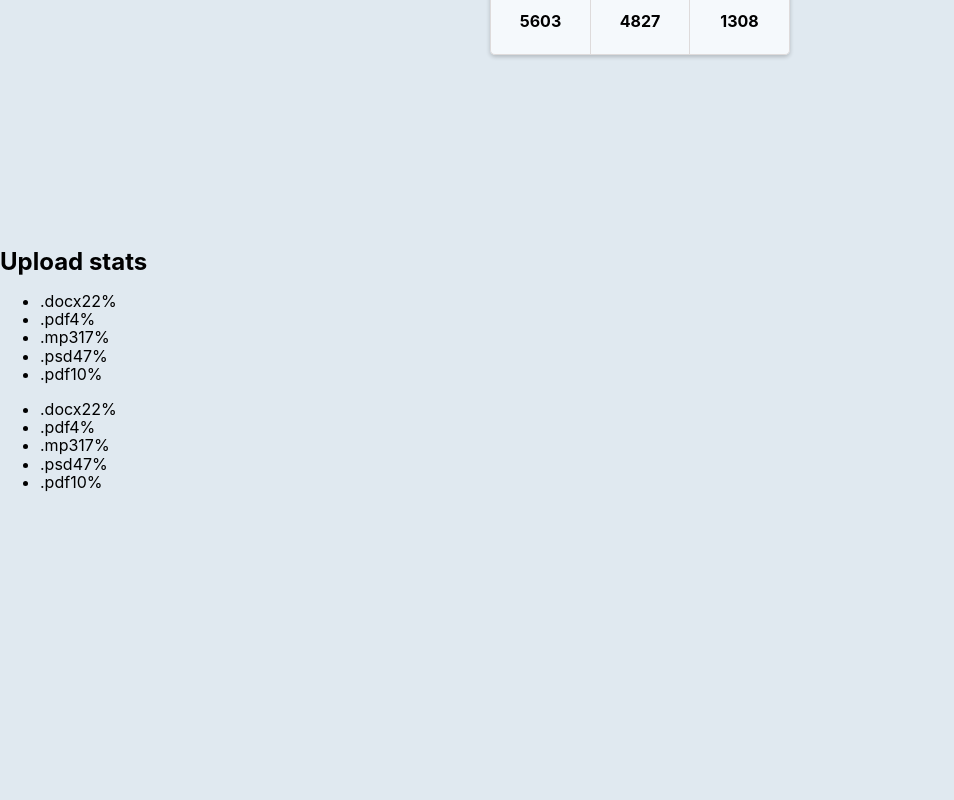
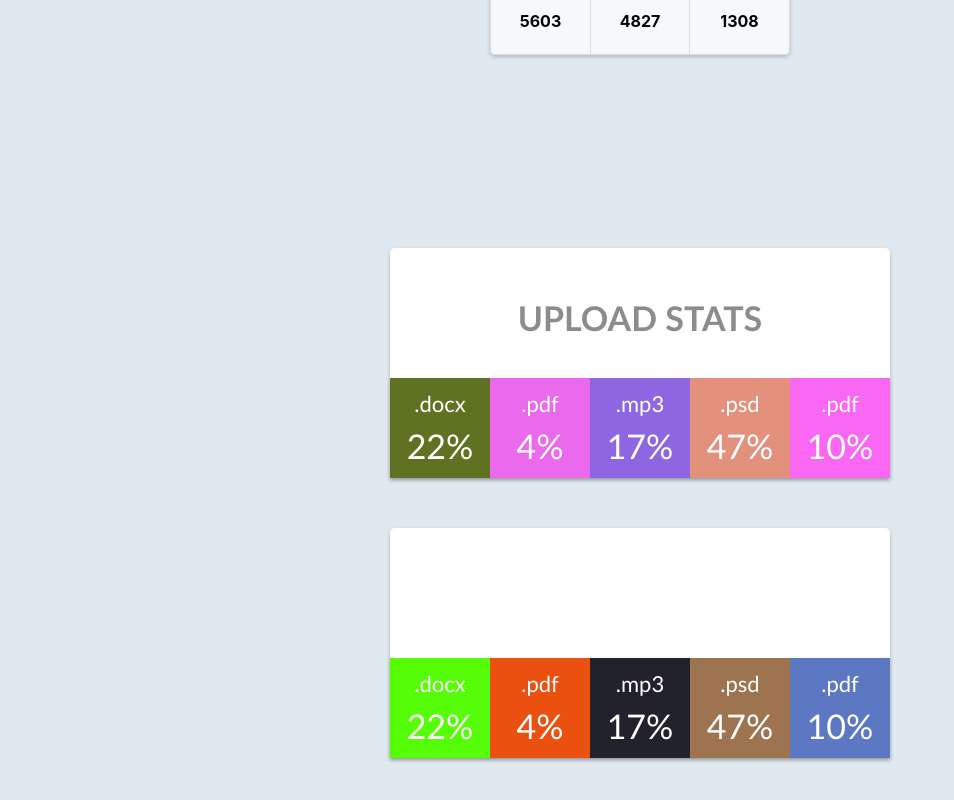
Before and after one commit to AndriiDorohov/goit-react-hw-01-components, a React (Create React App) app: page / in a window 1280 px wide. Shown: the part 552-1352 px from the top of the page, without its empty margins (0-954 px from the left). Before the commit the page ends 1060 px from the top, so only its background shows below. Built offline with nearby package versions, Linux system fonts and the light colour scheme.

Commit message:
update module statistics & fungtion gen color

```diff
--- a/src/components/App.js
+++ b/src/components/App.js
@@ -16,7 +16,7 @@ export default function App() {
         avatar={user.avatar}
         stats={user.stats}
       />
-      <Statistics title="Upload stats" stats={data} />
+      <Statistics title="UPLOAD STATS" stats={data} />
       <Statistics stats={data} />
     </>
   );
--- a/src/components/Statistics/Statistics.js
+++ b/src/components/Statistics/Statistics.js
@@ -1,20 +1,30 @@
 import React from 'react';
-import '../Statistics/Statistics.css';
+import {
+    StatisticsSection,
+    Title,
+    Statlist,
+    Item,
+    Label,
+    Percentage,
+    GenerateRandomColor
+} from './Statistics.styled';
+
 
 const Statistics = ({ title, stats }) => {
-  return (
-    <section className="statistics">
-      <h2 className="title">{title}</h2>
 
-      <ul className="stat-list">
+    return (
+    <StatisticsSection>
+      <Title>{title}</Title>
+
+      <Statlist>
         {stats.map((stat) => (
-          <li className="item" key={stat.id}>
-            <span className="label">{stat.label}</span>
-            <span className="percentage">{stat.percentage}%</span>
-          </li>
+          <Item key={stat.id} color={GenerateRandomColor()}>
+            <Label>{stat.label}</Label>
+            <Percentage>{stat.percentage}%</Percentage>
+          </Item>
         ))}
-      </ul>
-    </section>
+      </Statlist>
+    </StatisticsSection>
   );
 };
 
--- /dev/null
+++ b/src/components/Statistics/Statistics.styled.js
@@ -0,0 +1,66 @@
+import styled from 'styled-components';
+import { Box } from '../Box';
+
+export const GenerateRandomColor = () => {
+  const randomByte = () => Math.floor(Math.random() * 256).toString(16).padStart(2, '0');
+  const color = `#${randomByte()}${randomByte()}${randomByte()}`;
+  return color;
+};
+
+export const StatisticsSection = styled(Box)`
+  display: flex;
+  flex-direction: column;
+  align-items: center;
+  width: 500px;
+  height: 230px;
+  margin: 0 auto;
+  margin-bottom: 50px;
+  background-color: white;
+  border-radius: 5px 5px 0 0;
+  font-family: Calibri, Arial, sans-serif;
+  border-bottom: none;
+  box-shadow: 0px 2px 4px rgba(0, 0, 0, 0.2);
+`; //Section
+
+export const Title = styled.h2`
+  display: flex;
+  justify-content: center;
+  align-items: center;
+  font-size: 34px;
+  color: rgb(140, 140, 140);
+  margin-top: 50px;
+`;
+
+export const Statlist = styled.ul`
+  width: 500px;
+  height: 100px;
+  display: flex;
+  justify-content: space-between;
+  padding: 0;
+  margin: auto 0 0 0;
+  box-shadow: 0px 2px 4px rgba(0, 0, 0, 0.2);
+`;
+
+export const Item = styled.li`
+  display: flex;
+  flex-direction: column;
+  justify-content: center;
+  align-items: center;
+  flex: 1;
+  border-bottom: none;
+  background-color: ${(props) => props.color}; /* Використання переданого кольору */
+`;
+
+export const Label = styled.span`
+  display: flex;
+  margin: 5px;
+  font-size: 22px;
+  color: white;
+`;
+
+export const Percentage = styled.span`
+  display: flex;
+  margin: 5px;
+  font-size: 34px;
+  color: white;
+`;
```
Also changed, not shown: src/components/Statistics/Statistics.css (deleted).
